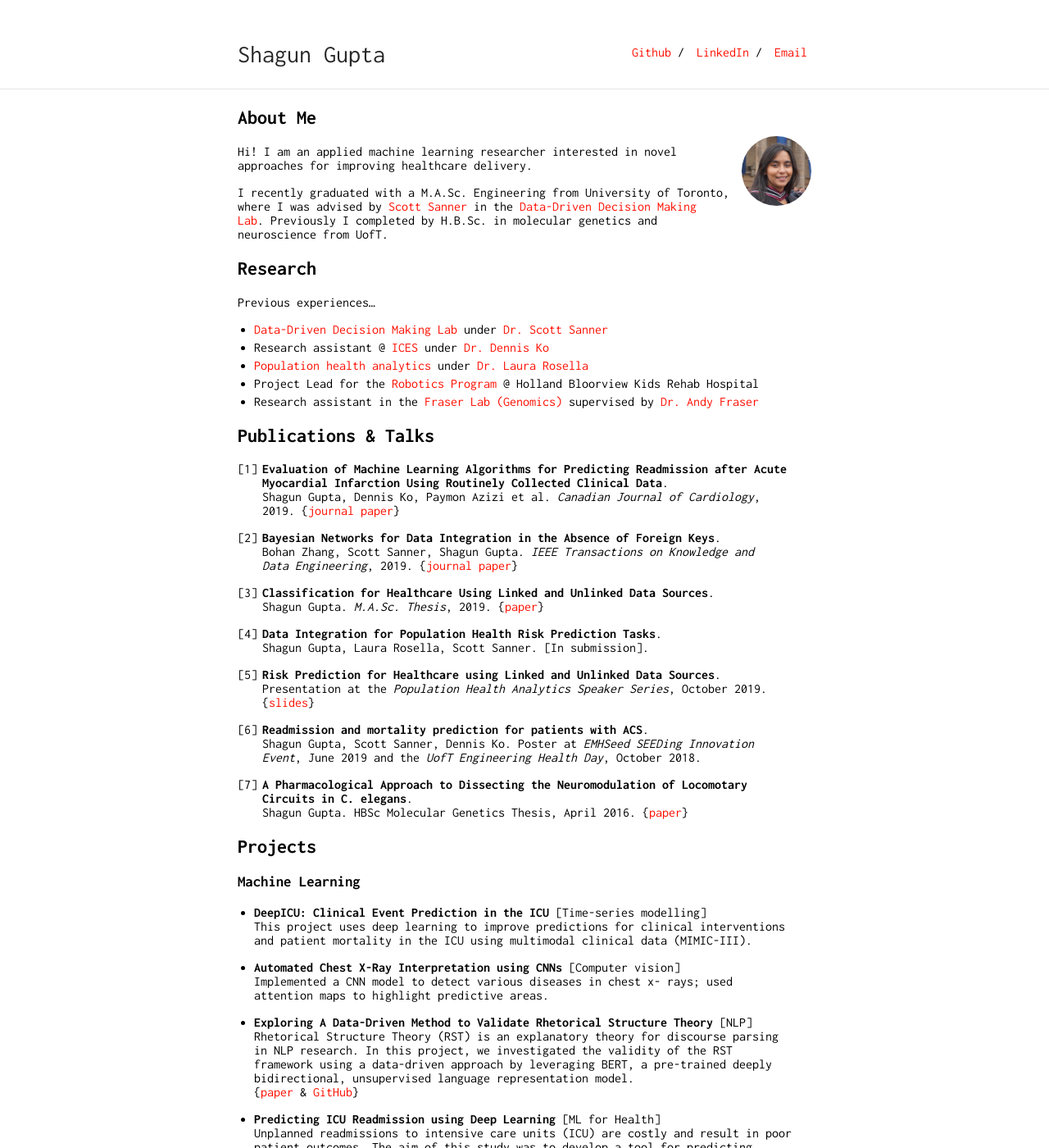
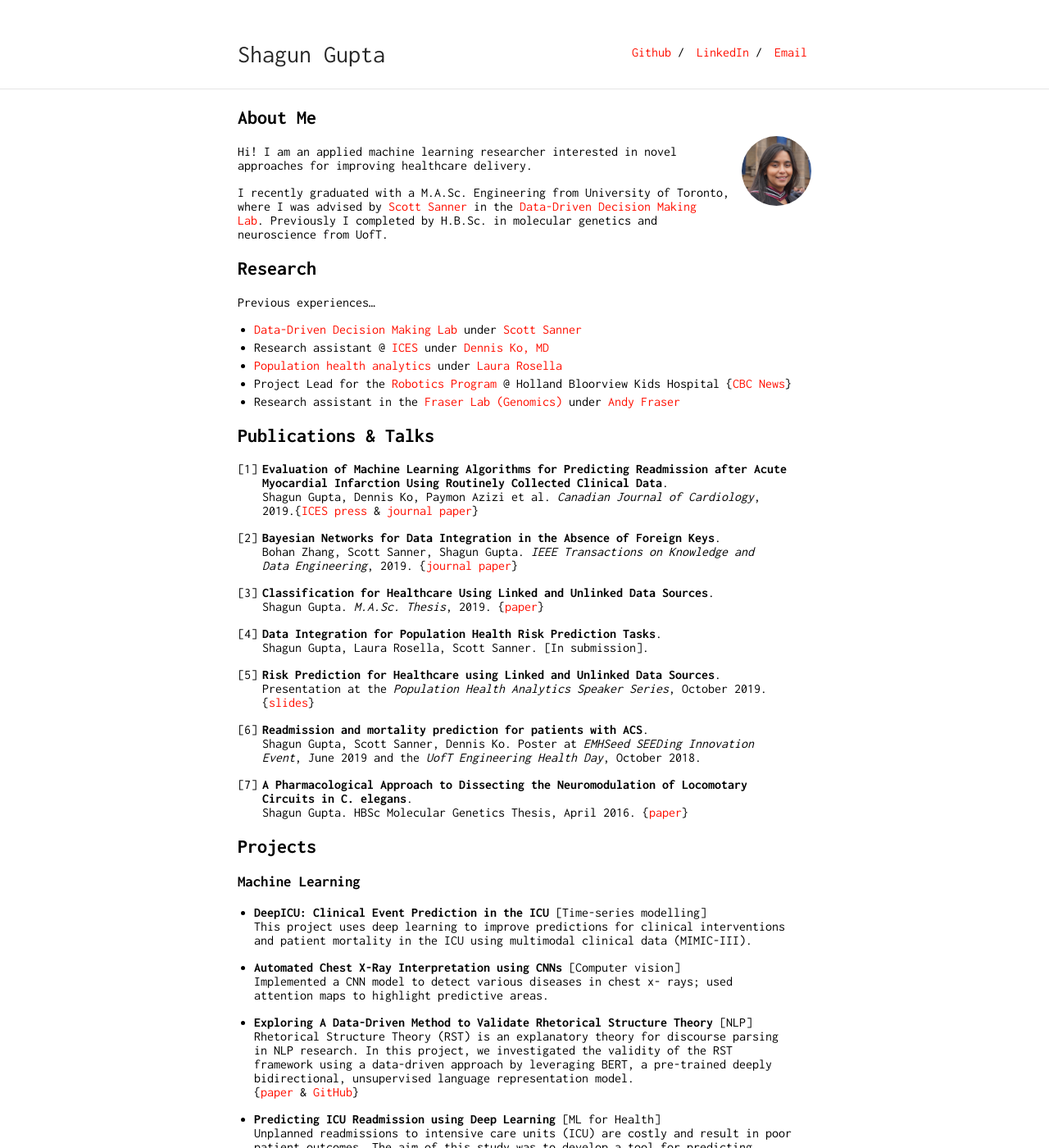
Before and after one commit to shagunn/shagunn.github.io, a Jekyll site: the page built from index.md, in a window 1280 px wide and 1400 px high. Shown: the whole window at 82% size. Built offline with Jekyll 4.4.1, drawn with Linux system fonts in a browser that asks for light colours; our own code applies the rules of GitHub Pages for plain Markdown files.

Commit message:
update text

```diff
--- a/index.md
+++ b/index.md
@@ -13,18 +13,18 @@ I recently graduated with a M.A.Sc. Engineering from University of Toronto, wher
 
 ## Research
 Previous experiences...
-* [Data-Driven Decision Making Lab](https://d3m.mie.utoronto.ca) under [Dr. Scott Sanner](https://d3m.mie.utoronto.ca/members/ssanner/)
-* Research assistant @ [ICES](https://www.ices.on.ca) under [Dr. Dennis Ko](https://sunnybrook.ca/research/team/member.asp?t=11&m=99&page=178)
-* [Population health analytics](http://pophealthanalytics.com) under [Dr. Laura Rosella](https://ihpme.utoronto.ca/faculty/laura-c-rosella/)
-* Project Lead for the [Robotics Program](https://www.hollandbloorview.ca/services/programs-services/robotics) @ Holland Bloorview Kids Rehab Hospital
-* Research assistant in the [Fraser Lab (Genomics)](https://fraserlab.squarespace.com) supervised by [Dr. Andy Fraser](http://www.moleculargenetics.utoronto.ca/faculty/2014/10/1/andrew-fraser)
+* [Data-Driven Decision Making Lab](https://d3m.mie.utoronto.ca) under [Scott Sanner](https://d3m.mie.utoronto.ca/members/ssanner/)
+* Research assistant @ [ICES](https://www.ices.on.ca) under [Dennis Ko, MD](https://sunnybrook.ca/research/team/member.asp?t=11&m=99&page=178)
+* [Population health analytics](http://pophealthanalytics.com) under [Laura Rosella](https://ihpme.utoronto.ca/faculty/laura-c-rosella/)
+* Project Lead for the [Robotics Program](https://www.hollandbloorview.ca/services/programs-services/robotics) @ Holland Bloorview Kids Hospital {[CBC News](https://www.cbc.ca/news/canada/toronto/holland-bloorview-rehabilitation-robotics-1.3848586)}
+* Research assistant in the [Fraser Lab (Genomics)](https://fraserlab.squarespace.com) under [Andy Fraser](http://www.moleculargenetics.utoronto.ca/faculty/2014/10/1/andrew-fraser)
 <!-- * Instructor @ the [Medicine Summer Program](https://ysp.utoronto.ca/med/) by UofT Faculty of Medicine -->
 
 
 ## Publications & Talks
 
 1. **Evaluation of Machine Learning Algorithms for Predicting Readmission after Acute Myocardial Infarction Using Routinely Collected Clinical Data**.<br/>
-    Shagun Gupta, Dennis Ko, Paymon Azizi et al. _Canadian Journal of Cardiology_, 2019. {[journal paper](https://www.sciencedirect.com/science/article/abs/pii/S0828282X19313583)}
+    Shagun Gupta, Dennis Ko, Paymon Azizi et al. _Canadian Journal of Cardiology_, 2019.{[ICES press](https://twitter.com/ICESOntario/status/1192879858940026880) & [journal paper](https://www.sciencedirect.com/science/article/abs/pii/S0828282X19313583)}
 
 2. **Bayesian Networks for Data Integration in the Absence of Foreign Keys**.<br/>
     Bohan Zhang, Scott Sanner, Shagun Gupta. _IEEE Transactions on Knowledge and Data Engineering_, 2019. {[journal paper](https://ieeexplore.ieee.org/document/8827945)}
```
Also changed, not shown: other parts of index.md (+2 -2 lines).
